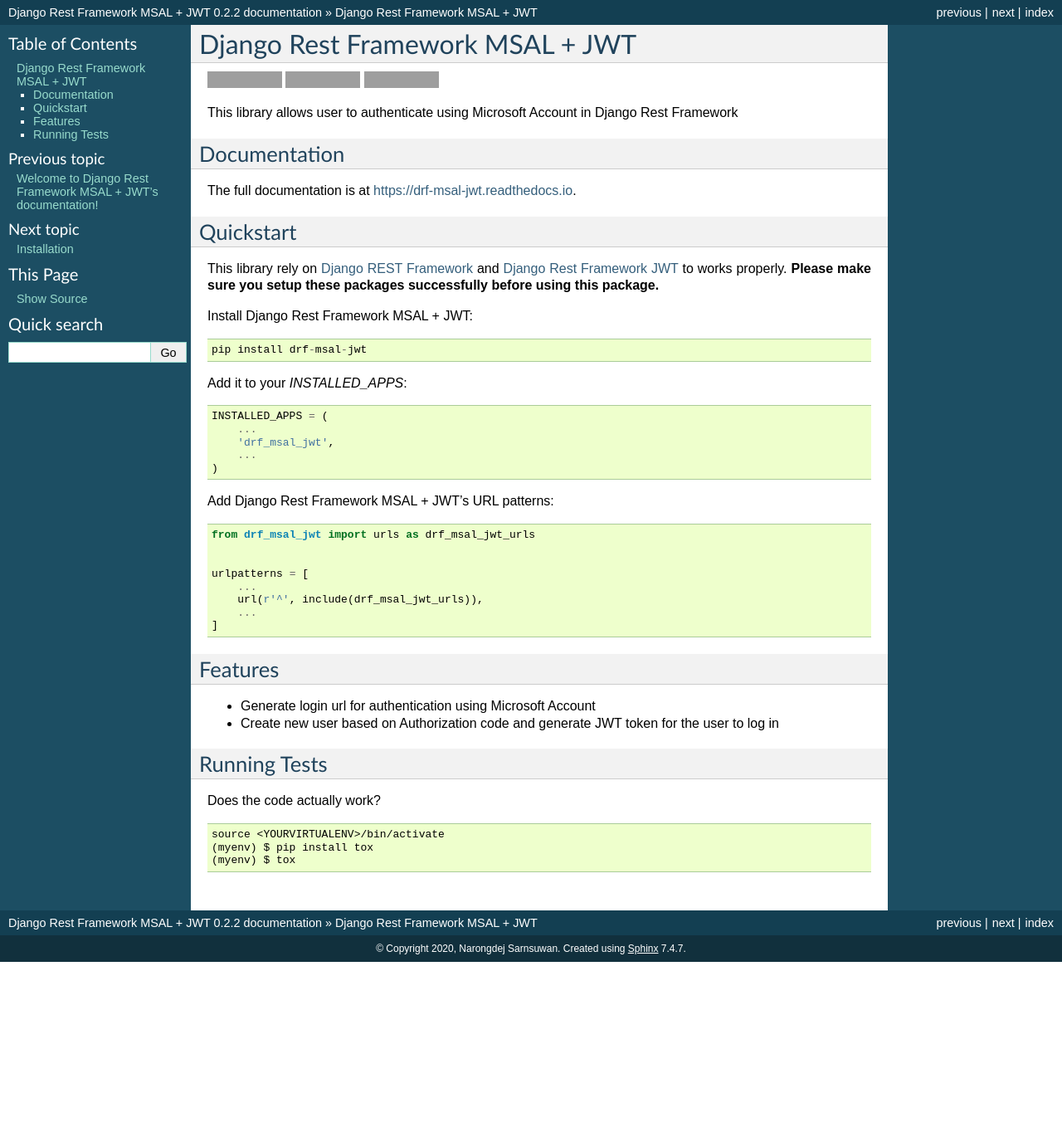
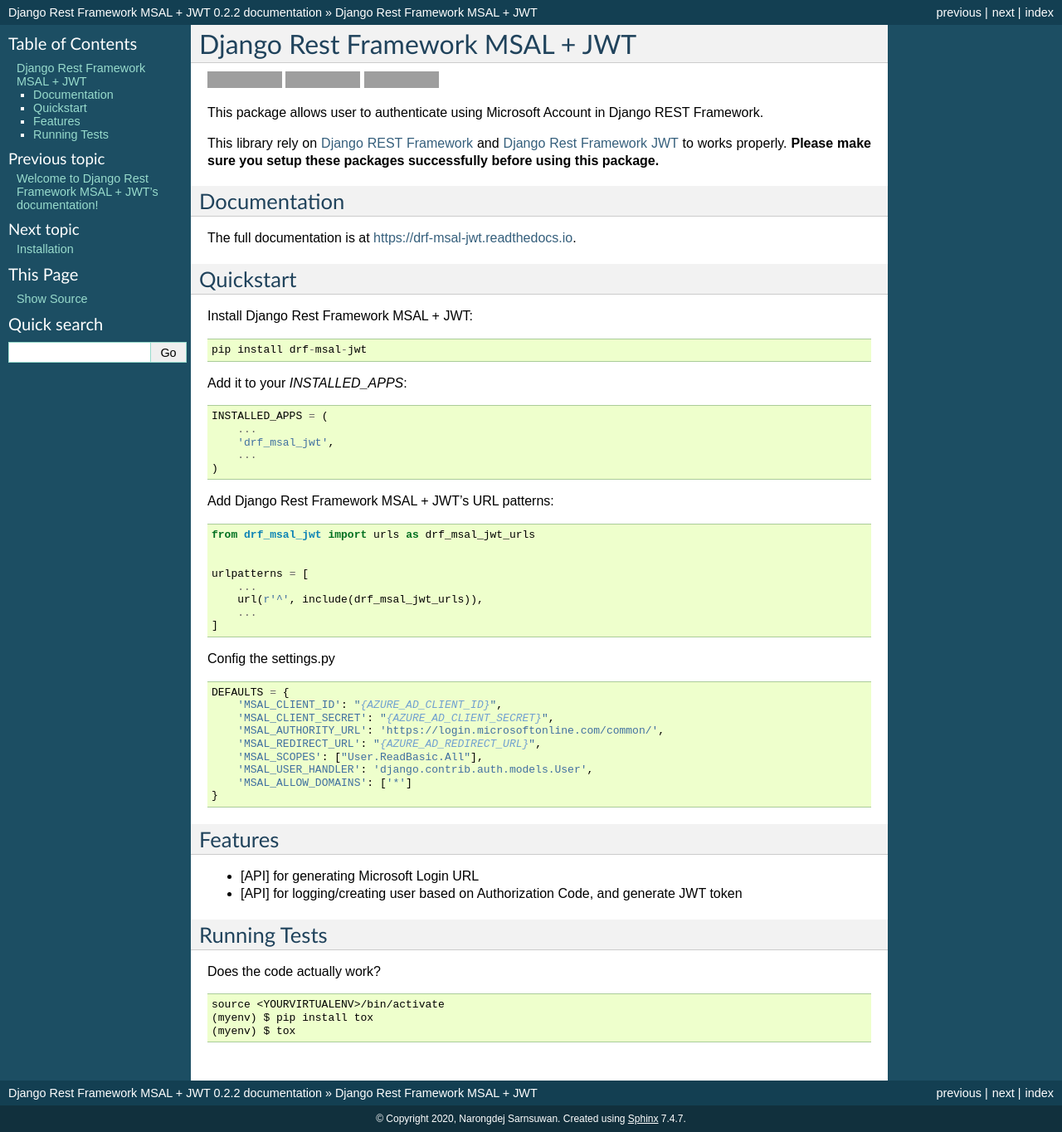
Before and after one commit to narongdejsrn/drf-msal-jwt, a Sphinx documentation site: the page built from docs/readme.rst, in a window 1280 px wide. Shown: the whole page at 83% size. Built offline with Sphinx 7.4.7, drawn with Linux system fonts in a browser that asks for light colours; before the commit the page ends 1159 px from its top, so only the background shows below that; grey boxes are pictures that could not be loaded.

Commit message:
Update readme to add settings configs

```diff
--- a/README.rst
+++ b/README.rst
@@ -11,7 +11,12 @@
 .. image:: https://codecov.io/gh/narongdejsrn/drf-msal-jwt/branch/master/graph/badge.svg
     :target: https://codecov.io/gh/narongdejsrn/drf-msal-jwt
 
-This library allows user to authenticate using Microsoft Account in Django Rest Framework
+This package allows user to authenticate using Microsoft Account in Django REST Framework.
+
+This library rely on `Django REST Framework <https://www.django-rest-framework.org/>`_ and `Django Rest Framework JWT <https://github.com/jpadilla/django-rest-framework-jwt>`_ to works properly.
+**Please make sure you setup these packages successfully before using this package.**
+
+
 
 Documentation
 -------------
@@ -20,9 +25,6 @@
 
 Quickstart
 ----------
-
-This library rely on `Django REST Framework <https://www.django-rest-framework.org/>`_ and `Django Rest Framework JWT <https://github.com/jpadilla/django-rest-framework-jwt>`_ to works properly.
-**Please make sure you setup these packages successfully before using this package.**
 
 Install Django Rest Framework MSAL + JWT::
 
@@ -51,11 +53,25 @@
         ...
     ]
 
+Config the settings.py
+
+.. code-block:: python
+
+    DEFAULTS = {
+        'MSAL_CLIENT_ID': "{AZURE_AD_CLIENT_ID}",
+        'MSAL_CLIENT_SECRET': "{AZURE_AD_CLIENT_SECRET}",
+        'MSAL_AUTHORITY_URL': 'https://login.microsoftonline.com/common/',
+        'MSAL_REDIRECT_URL': "{AZURE_AD_REDIRECT_URL}",
+        'MSAL_SCOPES': ["User.ReadBasic.All"],
+        'MSAL_USER_HANDLER': 'django.contrib.auth.models.User',
+        'MSAL_ALLOW_DOMAINS': ['*']
+    }
+
 Features
 --------
 
-* Generate login url for authentication using Microsoft Account
-* Create new user based on Authorization code and generate JWT token for the user to log in
+* [API] for generating Microsoft Login URL
+* [API] for logging/creating user based on Authorization Code, and generate JWT token
 
 Running Tests
 -------------
--- a/docs/usage.rst
+++ b/docs/usage.rst
@@ -1,6 +1,7 @@
 =====
 Usage
 =====
+
 
 To use Django Rest Framework MSAL + JWT in a project, add it to your `INSTALLED_APPS`:
 
```
Also changed, not shown: other parts of docs/usage.rst (+1 -1 lines).
